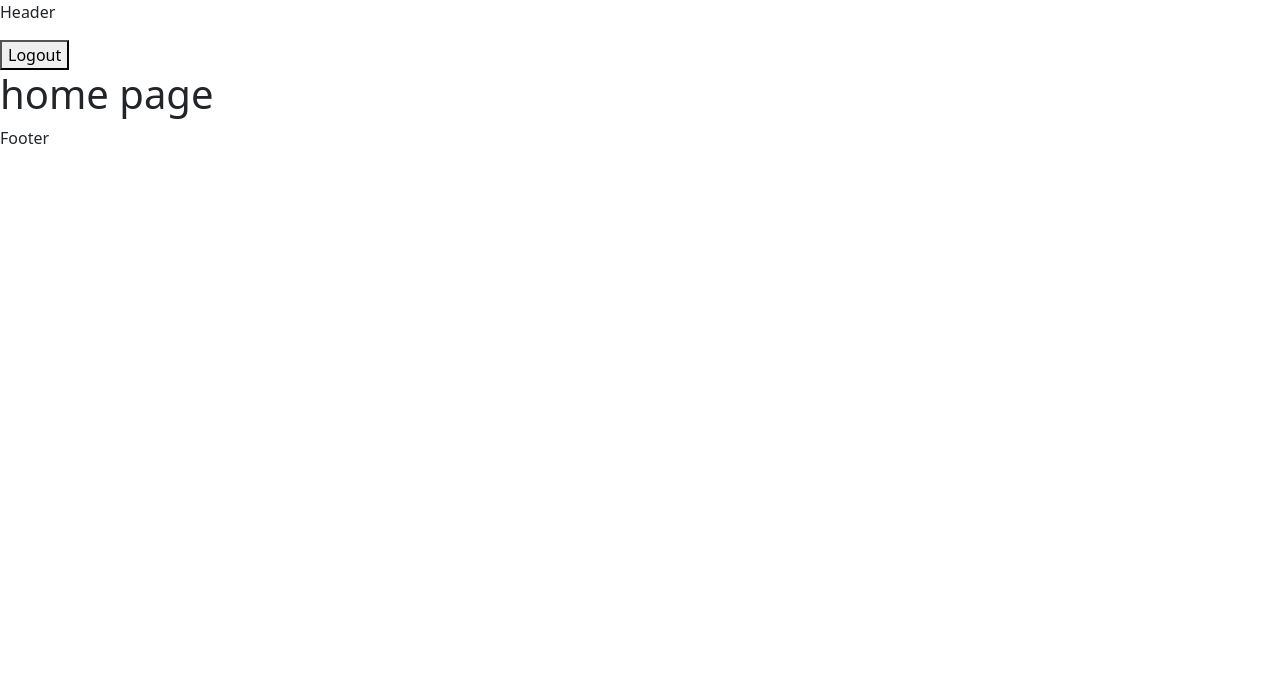
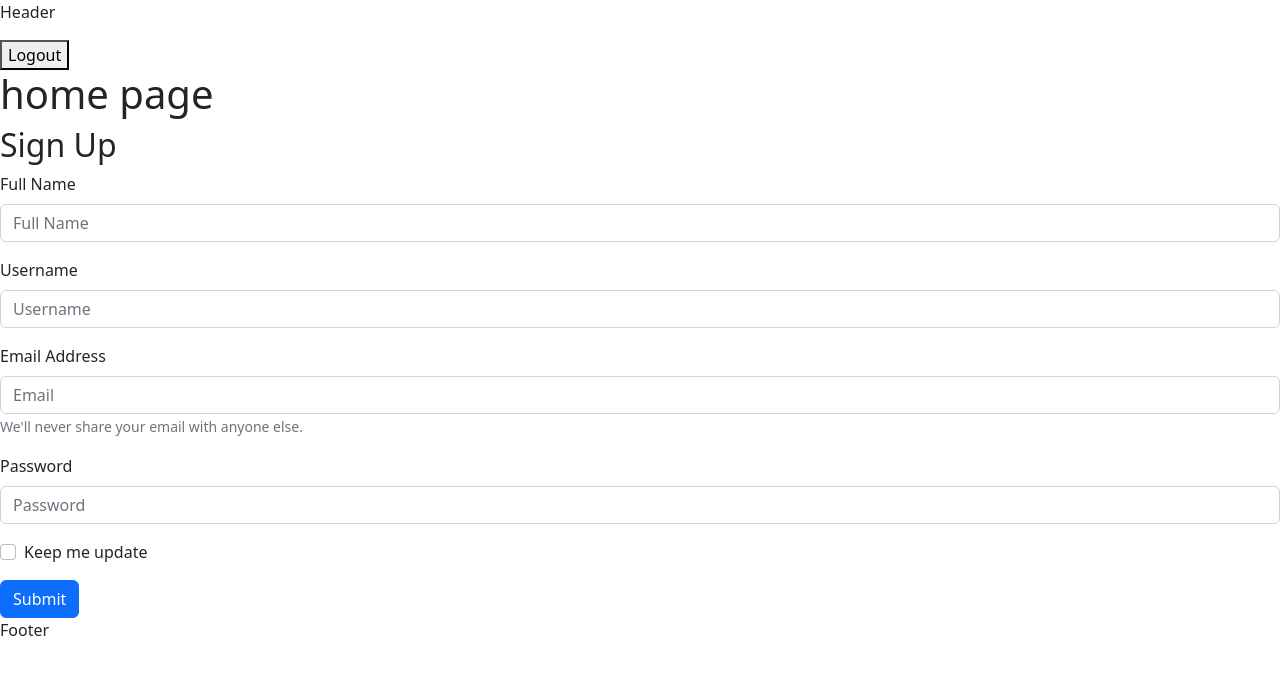
Before and after one commit to zlka/MyStudyClub_Front, a React (Create React App) app: page / in a window 1280 px wide. Shown: the top 674 px of the page. Built offline with nearby package versions, Linux system fonts and the light colour scheme; a web font is replaced by a local one.

Commit message:
implement registration form, add boostrap form to both signUp and signIn

```diff
--- a/package.json
+++ b/package.json
@@ -30,7 +30,7 @@
     "eject": "react-scripts eject",
     "test": "react-scripts test --setupFilesAfterEnv ./src/test/setupTests.js",
     "coverage": "npm test -- --coverage"
-     },
+  },
   "eslintConfig": {
     "extends": [
       "react-app",
--- a/src/App.js
+++ b/src/App.js
@@ -1,7 +1,7 @@
 import React from 'react'
 import { Routes, Route } from 'react-router-dom'
 import { CardView, Dashboard, Home, Login, Game } from './pages';
-import { useToken, Profile, LoginForm } from './components'
+import { useToken, Profile, SignIn } from './components'
 import { Header, Footer } from './Layout'
 
 function App() {
--- a/src/components/Form/index.js
+++ /dev/null
@@ -1,22 +0,0 @@
-import React, { useState } from 'react'
-
-const Form = () => {
-
-  const [submit, setSubmit] = useState({"full_name": '', "user_name": '', "email": '', "password": '' })
-
-  const handleSubmit= () => {
-
-  }
-  return (
-    <div>
-
-    </div>
-  )
-}
-
-export default Form
-
-    // full_name = db.Column(db.String(50), nullable=False)
-    // user_name = db.Column(db.String(20), nullable=False)
-    // email = db.Column(db.String(50), nullable=False)
-    // password = db.Column(db.String(20), nullable=False)
--- a/src/components/LoginForm/index.js
+++ /dev/null
@@ -1,68 +0,0 @@
-import React, { useState } from 'react'
-import axios from 'axios';
-
-
-const LoginForm = (props) => {
-
-  const [loginForm, setLoginForm] = useState({
-    email: "",
-    password: ""
-  })
-
-  function logMeIn(event) {
-    axios({
-      method: "POST",
-      url: "http://127.0.0.1:5000/token", //change for deployed server
-      data: {
-        email: loginForm.email,
-        password: loginForm.password
-      }
-    })
-      .then((response) => {
-        props.setToken(response.data.access_token)
-      }).catch((error) => {
-        if (error.response) {
-          console.warn(error.response)
-          console.warn(error.response.status)
-          console.warn(error.response.headers)
-        }
-      })
-
-    setLoginForm({
-      email: "",
-      password: ""
-    })
-
-    event.preventDefault()
-  }
-
-  function handleChange(event) {
-    const { value, name } = event.target
-    setLoginForm(prevNote => ({
-      ...prevNote, [name]: value
-    }))
-  }
-  return (
-    <div>
-      <h1>Login</h1>
-      <form className="login">
-        <input onChange={handleChange}
-          type="email"
-          text={loginForm.email}
-          name="email"
-          placeholder="Email"
-          value={loginForm.email} />
-        <input onChange={handleChange}
-          type="password"
-          text={loginForm.password}
-          name="password"
-          placeholder="Password"
-          value={loginForm.password} />
-
-        <button onClick={logMeIn}>Submit</button>
-      </form>
-    </div>
-  )
-}
-
-export default LoginForm
--- a/src/components/Profile/index.js
+++ b/src/components/Profile/index.js
@@ -23,9 +23,9 @@ const Profile = (props) => {
       })
     }).catch((error) => {
       if (error.response) {
-        console.log(error.response)
-        console.log(error.response.status)
-        console.log(error.response.headers)
+        console.warn(error.response)
+        console.warn(error.response.status)
+        console.warn(error.response.headers)
         }
     })
   }
--- /dev/null
+++ b/src/components/SignIn/index.js
@@ -0,0 +1,102 @@
+import React, { useState } from 'react'
+import axios from 'axios';
+import Button from 'react-bootstrap/Button';
+import Form from 'react-bootstrap/Form';
+
+
+const SignIn = (props) => {
+
+  const [loginForm, setLoginForm] = useState({
+    email: "",
+    password: ""
+  })
+
+  function logMeIn(event) {
+    axios({
+      method: "POST",
+      url: "http://127.0.0.1:5000/token", //change for deployed server
+      data: {
+        email: loginForm.email,
+        password: loginForm.password
+      }
+    })
+      .then((response) => {
+        props.setToken(response.data.access_token)
+      }).catch((error) => {
+        if (error.response) {
+          console.warn(error.response)
+          console.warn(error.response.status)
+          console.warn(error.response.headers)
+        }
+      })
+
+    setLoginForm({
+      email: "",
+      password: ""
+    })
+
+    event.preventDefault()
+  }
+
+  function handleChange(event) {
+    const { value, name } = event.target
+    setLoginForm(prevNote => ({
+      ...prevNote, [name]: value
+    }))
+  }
+  return (
+
+  <div>
+    <Form className='login'>
+      <Form.Group className="mb-3" controlId="formBasicEmail">
+        <Form.Label>Email address</Form.Label>
+        <Form.Control onChange={handleChange}
+        type="email"
+        text={loginForm.email}
+        name="email"
+        placeholder="Enter email"
+        value={loginForm.email}/>
+        <Form.Text className="text-muted" >
+          We'll never share your email with anyone else.
+        </Form.Text>
+      </Form.Group>
+
+      <Form.Group className="mb-3" controlId="formBasicPassword">
+        <Form.Label>Password</Form.Label>
+        <Form.Control onChange={handleChange}
+        type="password"
+        text={loginForm.password}
+        name="password"
+        placeholder="Password"
+        value={loginForm.password}/>
+      </Form.Group>
+      {/* <Form.Group className="mb-3" controlId="formBasicCheckbox">
+        <Form.Check type="checkbox" label="Check me out" />
+      </Form.Group> */}
+      <Button variant="primary" type="submit" onClick={logMeIn}>
+        Submit
+      </Button>
+    </Form>
+
+    {/* <h1>Login</h1>
+    <form className="login">
+      <input onChange={handleChange}
+        type="email"
+        text={loginForm.email}
+        name="email"
+        placeholder="Email"
+        value={loginForm.email} />
+      <input onChange={handleChange}
+        type="password"
+        text={loginForm.password}
+        name="password"
+        placeholder="Password"
+        value={loginForm.password} />
+
+      <button onClick={logMeIn}>Submit</button>
+    </form> */}
+  </div>
+  )
+}
+
+export default SignIn
--- /dev/null
+++ b/src/components/SignUp/index.js
@@ -0,0 +1,108 @@
+import React, { useState } from 'react'
+import axios from 'axios';
+import Button from 'react-bootstrap/Button';
+import Form from 'react-bootstrap/Form';
+
+
+const SignUp = () => {
+
+  const [newUser, setNewUser] = useState({
+    full_name: "",
+    user_name: "",
+    email: "",
+    password: ""
+  })
+
+  function signMeUp(event) {
+    axios({
+      method: "POST",
+      url: "http://127.0.0.1:5000/students", //change for deployed server
+      data: {
+        full_name: newUser.email,
+        user_name: newUser.user_name,
+        email: newUser.email,
+        password: newUser.password
+      }
+    })
+
+    setNewUser({
+      full_name: "",
+      user_name: "",
+      email: "",
+      password: ""
+    })
+
+    event.preventDefault()
+  }
+
+  function handleChange(event) {
+    const { value, name } = event.target
+    setNewUser(prevNote => ({
+      ...prevNote, [name]: value
+    }))
+  }
+  return (
+
+  <div>
+    <Form className='register'>
+      <Form.Group className="mb-3" controlId="formBasicEmail">
+        <Form.Label>Full Name</Form.Label>
+        <Form.Control onChange={handleChange}
+        type="full_name"
+        text={newUser.full_name}
+        name="full_name"
+        placeholder="Full Name"
+        value={newUser.full_name} />
+      </Form.Group>
+
+      <Form.Group className="mb-3" controlId="formBasicPassword">
+        <Form.Label>Username</Form.Label>
+        <Form.Control onChange={handleChange}
+        type="user_name"
+        text={newUser.user_name}
+        name="user_name"
+        placeholder="Username"
+        value={newUser.user_name}/>
+      </Form.Group>
+
+      <Form.Group className="mb-3" controlId="formBasicPassword">
+        <Form.Label>Email Address</Form.Label>
+        <Form.Control onChange={handleChange}
+        type="email"
+        text={newUser.email}
+        name="email"
+        placeholder="Email"
+        value={newUser.email}/>
+        <Form.Text className="text-muted" >
+          We'll never share your email with anyone else.
+        </Form.Text>
+      </Form.Group>
+
+      <Form.Group className="mb-3" controlId="formBasicPassword">
+        <Form.Label>Password</Form.Label>
+        <Form.Control onChange={handleChange}
+        type="password"
+        text={newUser.password}
+        name="password"
+        placeholder="Password"
+        value={newUser.password}/>
+      </Form.Group>
+
+      <Form.Group className="mb-3" controlId="formBasicCheckbox">
+        <Form.Check type="checkbox" label="Keep me update" />
+      </Form.Group>
+      <Button variant="primary" type="submit" onClick={signMeUp}>
+        Submit
+      </Button>
+    </Form>
+  </div>
+  )
+}
+
+export default SignUp
+
+
+    // full_name = db.Column(db.String(50), nullable=False)
+    // user_name = db.Column(db.String(20), nullable=False)
+    // email = db.Column(db.String(50), nullable=False)
+    // password = db.Column(db.String(20), nullable=False)
--- a/src/components/index.js
+++ b/src/components/index.js
@@ -1,9 +1,9 @@
 export { default as useToken} from './UseToken'
 export { default as Profile} from './Profile'
-export { default as Form } from './Form'
+export { default as Form } from './SignUp'
 export { default as BackButton } from './BackButton'
 export { default as Resolver } from './Dashboard'
 export { default as Card } from './Flashcards'
 export { default as GameCard } from './GameCard'
 export { default as Timer } from './GameTimer'
-export { default as LoginForm } from './LoginForm'
+export { default as SignIn } from './SignIn'
--- a/src/pages/Home/index.js
+++ b/src/pages/Home/index.js
@@ -1,8 +1,16 @@
 import React from 'react'
+import SignUp from '../../components/SignUp'
 
 const Home = () => {
   return (
-   <h1>home page</h1>
+    <>
+      <h1>home page</h1>
+
+      <h2>Sign Up</h2>
+
+      <SignUp/>
+    </>
+
   )
 }
 
--- a/src/pages/Login/index.js
+++ b/src/pages/Login/index.js
@@ -1,5 +1,5 @@
 import React from 'react'
-import { LoginForm, useToken } from '../../components'
+import { SignIn, useToken } from '../../components'
 
 const Login = () => {
 
@@ -8,7 +8,7 @@ const Login = () => {
   return (
     <div>
       <h2>Hello I'm the Login Page</h2>
-      <LoginForm setToken={setToken}/>
+      <SignIn setToken={setToken}/>
     </div>
   )
 }
```
Also changed, not shown: 1 other file (tests, documents, lock files or other folders).
